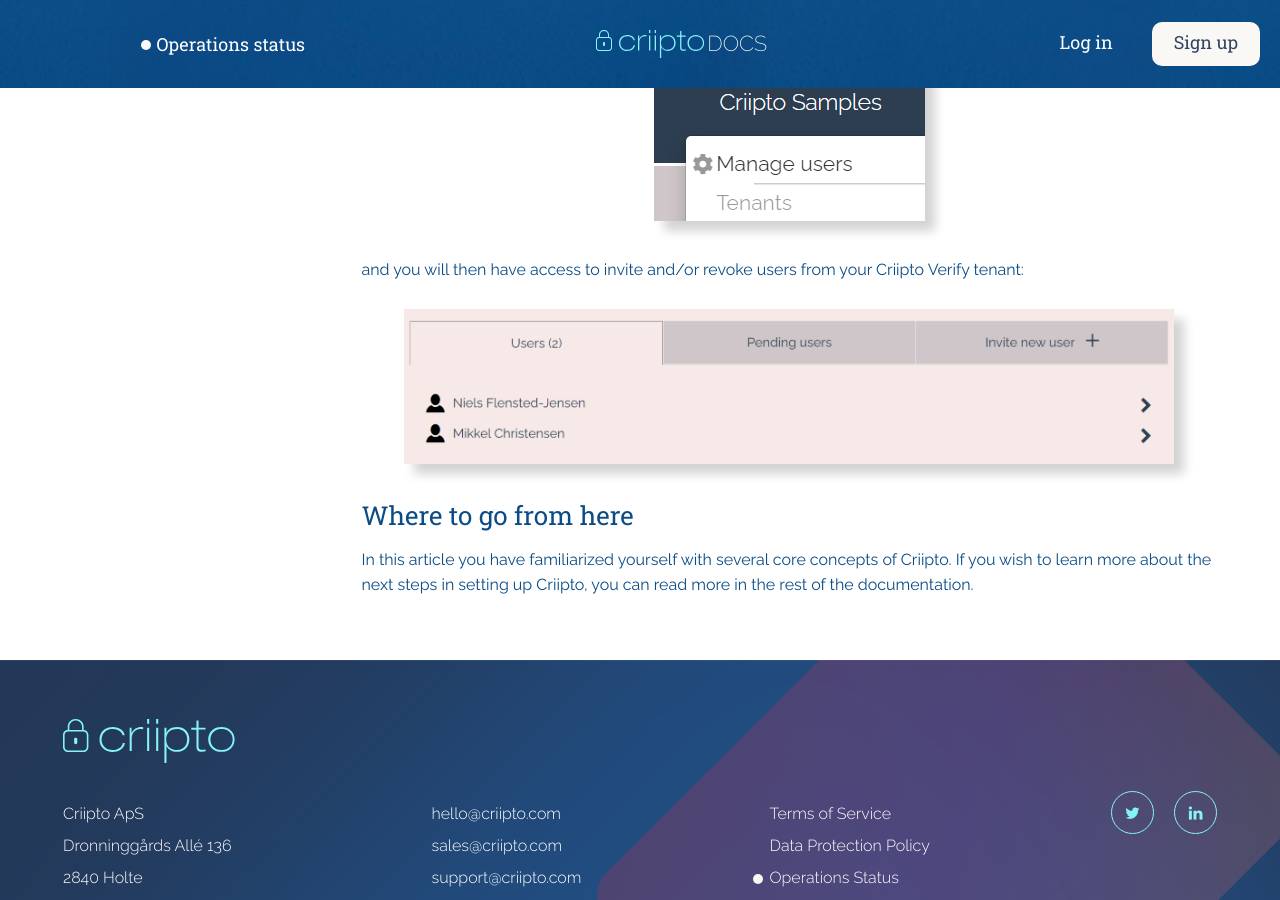
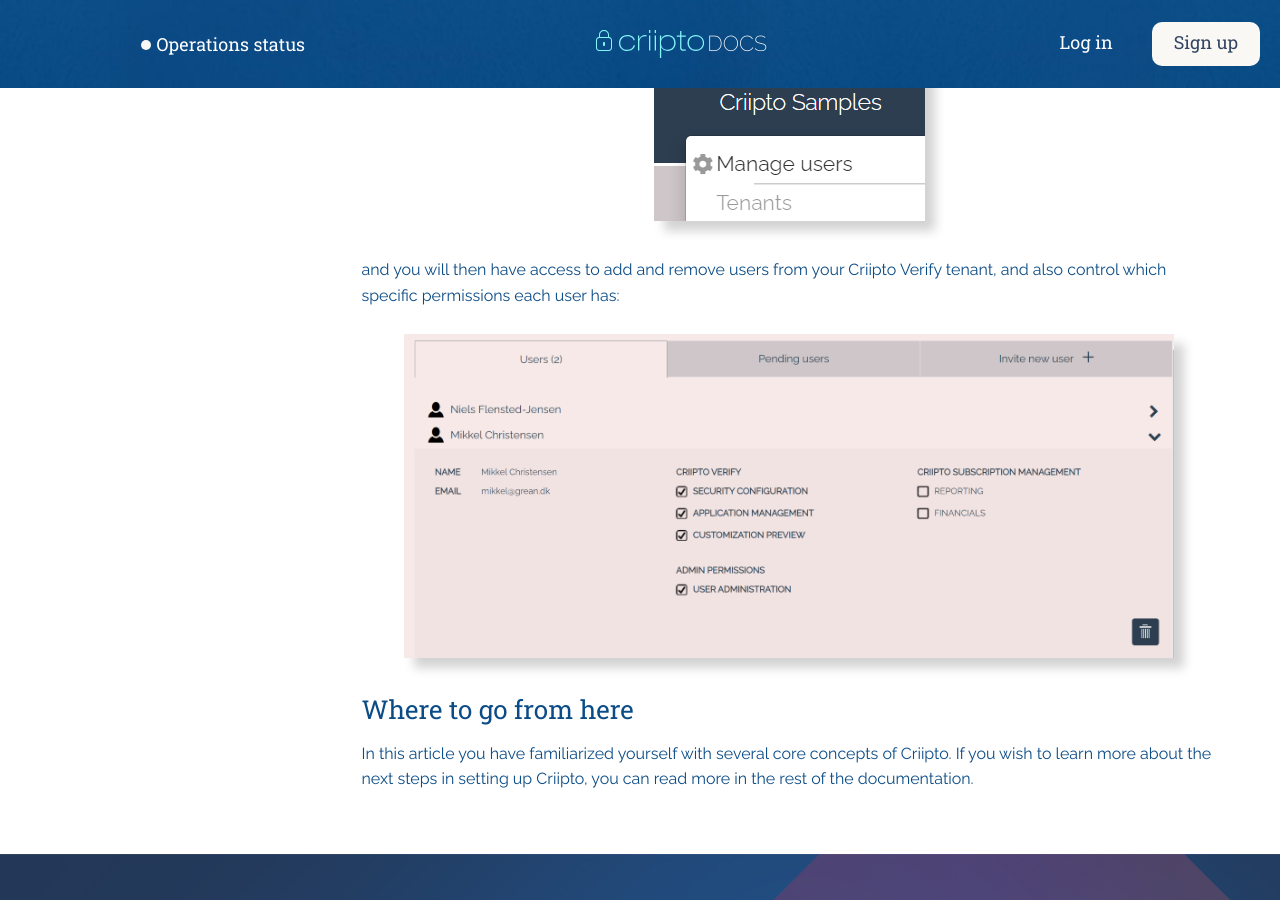
Before and after one commit to criipto/docs-old, a Jekyll site: the page built from getting-started/basics.md, in a window 1280 px wide and 900 px high, scrolled down 2823 px. Built offline with Jekyll 4.4.1, drawn with Linux system fonts in a browser that asks for light colours; some web fonts are replaced.

Commit message:
More detailed image of a user and accompanying permissions, better
wording.

```diff
--- a/getting-started/basics.md
+++ b/getting-started/basics.md
@@ -86,7 +86,7 @@
 
 ![Manage Users](/images/manage-users.png)
 
-and you will then have access to invite and/or revoke users from your Criipto Verify tenant:
+and you will then have access to add and remove users from your Criipto Verify tenant, and also control which specific permissions each user has:
 
 ![Manage Users Details](/images/manage-users-details.png)
 
```
Also changed, not shown: images/manage-users-details.png.
